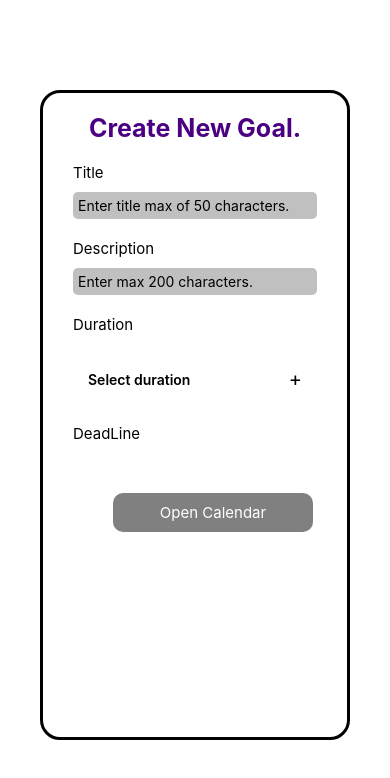
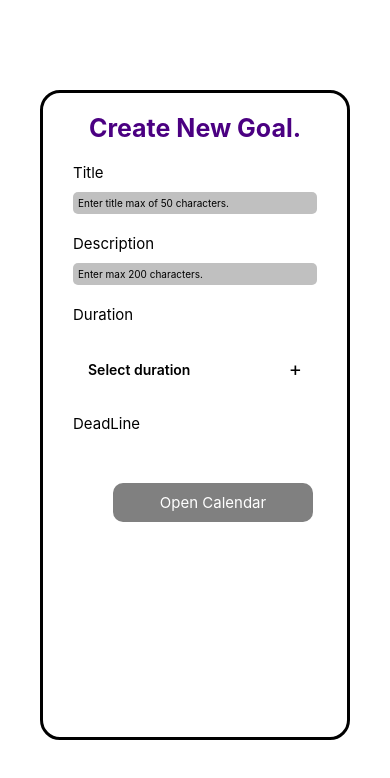
Before and after one commit to JAYATEJA04/RDS-goals-form, a React Native app: screen / in a window 390 px wide. Shown: the top 778 px of the page. Built offline with nearby package versions, Linux system fonts and the light colour scheme.

Commit message:
made small changes in the dropdown and in other files.

```diff
--- a/App.tsx
+++ b/App.tsx
@@ -14,7 +14,7 @@ import ModalView from './components/ModalView';
 
 const MainApp = () => {
   return (
-    <SafeAreaView style={[styles.container]}>
+    <SafeAreaView style={[styles.container, {overflow: 'scroll'}]}>
       <View
         style={{
           borderWidth: 3,
@@ -38,11 +38,13 @@ const MainApp = () => {
         <Text style={styles.titles}>Title</Text>
         <TextInput
           style={styles.inputStyle}
+          maxLength={50}
           placeholder="Enter title max of 50 characters."
         />
         <Text style={styles.titles}>Description</Text>
         <TextInput
           style={styles.inputStyle}
+          maxLength={200}
           placeholder="Enter max 200 characters."
         />
         <Text style={styles.titles}>Duration</Text>
@@ -69,6 +71,7 @@ const styles = StyleSheet.create({
     padding: 5,
     backgroundColor: 'silver',
     borderRadius: 5,
+    fontSize: 10,
   },
   titles: {
     fontSize: 15,
--- a/components/ModalView.tsx
+++ b/components/ModalView.tsx
@@ -8,7 +8,7 @@ import {
   View,
   TouchableOpacity,
 } from 'react-native';
-import Calendar from './calendar';
+import CalendarView from './calendar';
 
 const ModalView = () => {
   const [showmodal, setShowModal] = useState(false);
@@ -31,7 +31,7 @@ const ModalView = () => {
         }}>
         <View style={styles.centeredView}>
           <View style={styles.calendarStyle}>
-            <Calendar />
+            <CalendarView />
             <TouchableOpacity
               onPress={() => {
                 setShowModal(false);
--- a/components/calendar.tsx
+++ b/components/calendar.tsx
@@ -1,7 +1,7 @@
 import React, {useState} from 'react';
 import {Calendar} from 'react-native-calendars';
 
-const App = () => {
+const CalendarView = () => {
   const [selected, setSelected] = useState('');
 
   return (
@@ -22,7 +22,6 @@ const App = () => {
         [selected]: {
           selected: true,
           disableTouchEvent: true,
-          selectedDotColor: 'orange',
         },
       }}
       // theme
@@ -40,4 +39,4 @@ const App = () => {
   );
 };
 
-export default App;
+export default CalendarView;
--- a/components/dropdown.tsx
+++ b/components/dropdown.tsx
@@ -4,19 +4,19 @@ import {
   Text,
   TouchableOpacity,
   FlatList,
-  ScrollView,
-  SafeAreaView,
+  // ScrollView,
+  // SafeAreaView,
 } from 'react-native';
 import React, {useState} from 'react';
-const countries = [
+const timeperiod = [
   {names: 'Short term'},
   {names: 'Mid term'},
   {names: 'Long term'},
 ];
 const DropDown = () => {
   const [clicked, setClicked] = useState(false);
-  const [data, setData] = useState(countries);
-  const [selectedCountry, setSelectedCountry] = useState('');
+  const [data, setData] = useState(timeperiod);
+  const [selectedTimePeriod, setSelectedTimePeriod] = useState('');
 
   return (
     <View>
@@ -39,7 +39,7 @@ const DropDown = () => {
           setClicked(!clicked);
         }}>
         <Text style={{fontWeight: '600', color: 'black'}}>
-          {selectedCountry === '' ? 'Select duration' : selectedCountry}
+          {selectedTimePeriod === '' ? 'Select duration' : selectedTimePeriod}
         </Text>
         {clicked ? (
           <Text style={{color: 'black', fontSize: 20}}>-</Text>
@@ -70,7 +70,7 @@ const DropDown = () => {
                   borderBottomWidth: 0.5,
                 }}
                 onPress={() => {
-                  setSelectedCountry(item.names);
+                  setSelectedTimePeriod(item.names);
                   setClicked(!clicked);
                 }}>
                 <Text style={{fontWeight: '600', color: 'black'}}>
```
